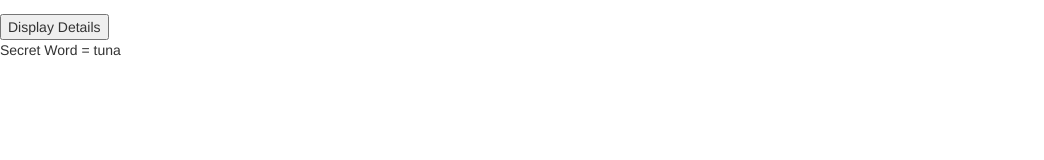
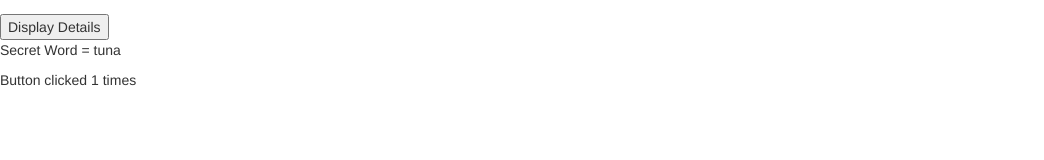
Before and after one commit to salomao91/assignment3_directives_basics, an Angular app: page / in a window 1280 px wide. Both pictures are taken after a click on the button "Display Details". Shown: the part 137-297 px from the top of the page, without its empty margins (0-1044 px from the left). Built offline with nearby package versions, Linux system fonts and the light colour scheme.

Commit message:
4. Log all button clicks in an array and output that array below the secret paragraph (maybe log a timestamp or simply an incrementing number)

```diff
--- a/src/app/app.component.html
+++ b/src/app/app.component.html
@@ -14,3 +14,4 @@
 <hr/>
 <button (click) = "onDisplayButton()" >Display Details</button>
 <p *ngIf="isButtonPressed">Secret Word = tuna</p>
+<p *ngFor="let number of buttonPressedNumbers">Button clicked {{ number }} times </p>
--- a/src/app/app.component.ts
+++ b/src/app/app.component.ts
@@ -7,12 +7,18 @@ import { Component } from '@angular/core';
 })
 export class AppComponent {
   isButtonPressed;
+  buttonPressedNumbers = [];
+  countButtonPressed;
 
   constructor() {
     this.isButtonPressed = false;
+    this.countButtonPressed = 0;
   }
 
   onDisplayButton() {
+    this.countButtonPressed++;
+    this.buttonPressedNumbers.push(this.countButtonPressed);
+
     if (this.isButtonPressed) {
       this.isButtonPressed = false;
     }
```
